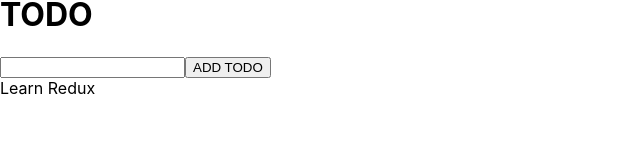
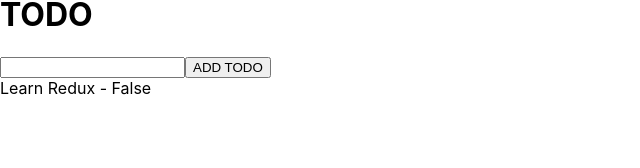
Before and after one commit to ankitsng0007/AnkitRepo, a React (Create React App) app in the folder RCT-211/Day-4/todo-app/: page / in a window 1280 px wide. Shown: the part 130-298 px from the top of the page, without its empty margins (0-640 px from the left). Built offline with nearby package versions, Linux system fonts and the light colour scheme; data requests are answered from the project's data file.

Commit message:
file added

```diff
--- a/RCT-211/Day-4/todo-app/src/Component/Todo.jsx
+++ b/RCT-211/Day-4/todo-app/src/Component/Todo.jsx
@@ -30,7 +30,7 @@ function Todo() {
        todos.map((el)=>{
         return(
             <div key={el.id}>
-                {el.title}
+                {el.title} - {el.status ? "True" : "False"}
             </div>
         )
        })}
```
